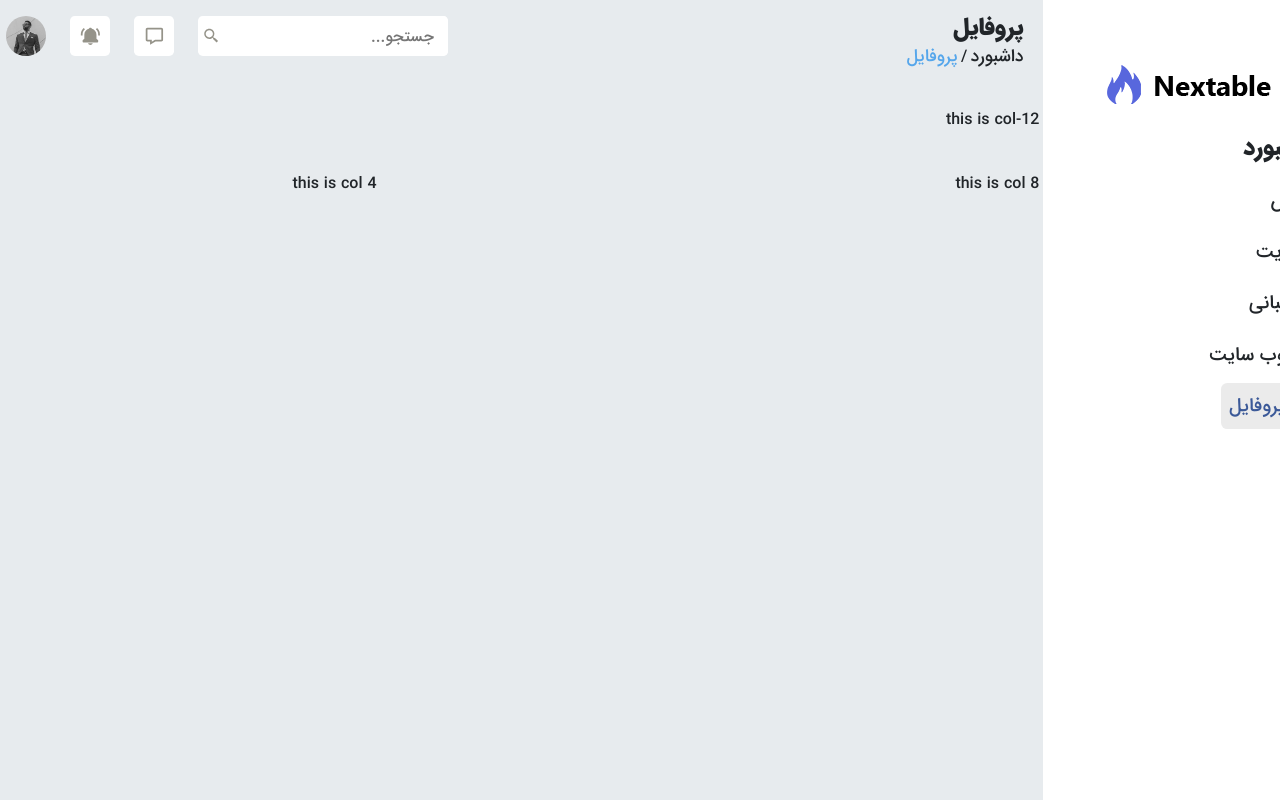
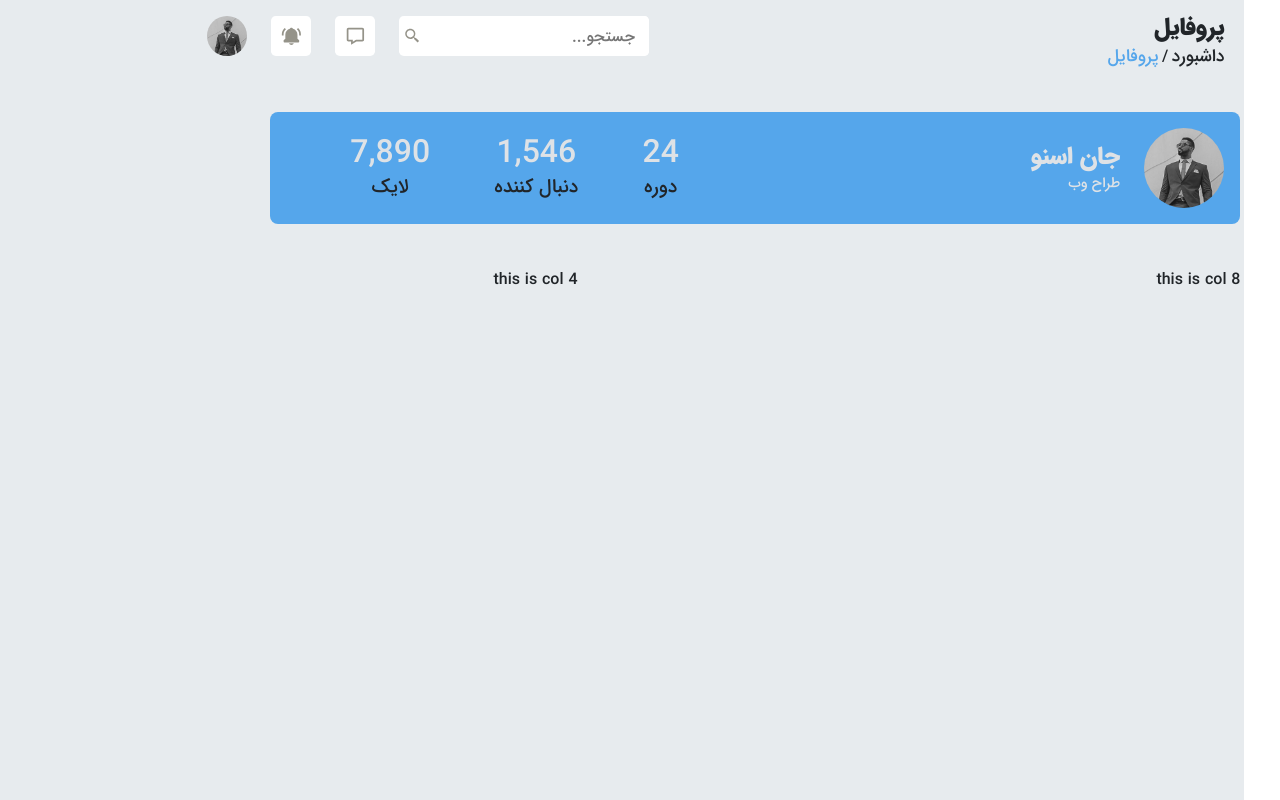
Before and after one commit to mohammadmehdidalvandii/nextable-cms, a React (Vite) app: page /Profile in a window 1280 px wide. Built offline with nearby package versions, Linux system fonts and the light colour scheme.

Commit message:
create section profileStatus

```diff
--- /dev/null
+++ b/src/components/Template/profile/ProfileStatus/ProfileStatus.css
@@ -0,0 +1,55 @@
+.profileStatus{
+    display: block;
+    width: 100%;
+}
+.profileStatus-box{
+    width: 100%;
+    height: 100%;
+    padding: 1rem;
+    background-color: var(--color-blue-1);
+    border-radius: 0.5rem;
+}
+.profileStatus-user{
+    display: flex;
+    align-items: center;
+}
+.profileStatus-user-img{
+    width: 80px;
+    border-radius: 50%;
+}
+.profileStatus-userContent{
+    display: block;
+    margin-right: 1.5rem;
+}
+.profileStatus-userContent-name{
+    display: block;
+    font-family: var(--font-black);
+    font-size: 1.5rem;
+    color: var(--color-gray-2);
+}
+.profileStatus-userContent-job{
+    display: block;
+    margin-top: 0.5rem;
+    font-size: 0.9rem;
+    font-weight: 400;
+    color: var(--color-gray-2);
+}
+
+.profileStatus-info{
+    display: flex;
+    align-items: center;
+    justify-content: space-evenly;
+}
+.profileStatus-infoCard{
+    display: block;
+    text-align: center;
+}
+.profileStatus-infoCard-number{
+    font-size: 2rem;
+    color: var(--color-gray-2);
+}
+.profileStatus-infoCard-title{
+    margin-top: 0.5rem;
+    font-size: 1.2rem;
+    color: var(--color-black);
+}
--- /dev/null
+++ b/src/components/Template/profile/ProfileStatus/ProfileStatus.jsx
@@ -0,0 +1,39 @@
+import './ProfileStatus.css'
+
+function ProfileStatus() {
+  return (
+   <section className="profileStatus">
+        <div className="profileStatus-box">
+            <div className="row d-flex align-items-center">
+                <div className="col-lg-6 col-md-6 col-sm-12">
+                    <div className="profileStatus-user">
+                        <img src="/assets/images/avatar.jpg" alt="user" className="profileStatus-user-img" />
+                        <div className="profileStatus-userContent">
+                            <h5 className="profileStatus-userContent-name">جان اسنو</h5>
+                            <span className="profileStatus-userContent-job">طراح وب</span>
+                        </div>
+                    </div>
+                </div>
+                <div className="col-lg-6 col-md-6 col-sm-12">
+                    <div className="profileStatus-info">
+                        <div className="profileStatus-infoCard">
+                            <h5 className="profileStatus-infoCard-number">24</h5>
+                            <h6 className="profileStatus-infoCard-title">دوره</h6>
+                        </div>
+                        <div className="profileStatus-infoCard">
+                            <h5 className="profileStatus-infoCard-number">1,546</h5>
+                            <h6 className="profileStatus-infoCard-title">دنبال کننده</h6>
+                        </div>
+                        <div className="profileStatus-infoCard">
+                            <h5 className="profileStatus-infoCard-number">7,890</h5>
+                            <h6 className="profileStatus-infoCard-title">لایک</h6>
+                        </div>
+                    </div>
+                </div>
+            </div>
+        </div>
+   </section>
+  )
+}
+
+export default ProfileStatus
--- a/src/page/Profile/Profile.jsx
+++ b/src/page/Profile/Profile.jsx
@@ -1,3 +1,4 @@
+import ProfileStatus from "../../components/Template/profile/ProfileStatus/ProfileStatus"
 
 
 function Profile() {
@@ -5,7 +6,7 @@ function Profile() {
     <section className="profile">
         <div className="row ">
             <div className="col-12">
-                    this is col-12
+                    <ProfileStatus/>
             </div>
         </div>
         <div className="row mt-5">
```
